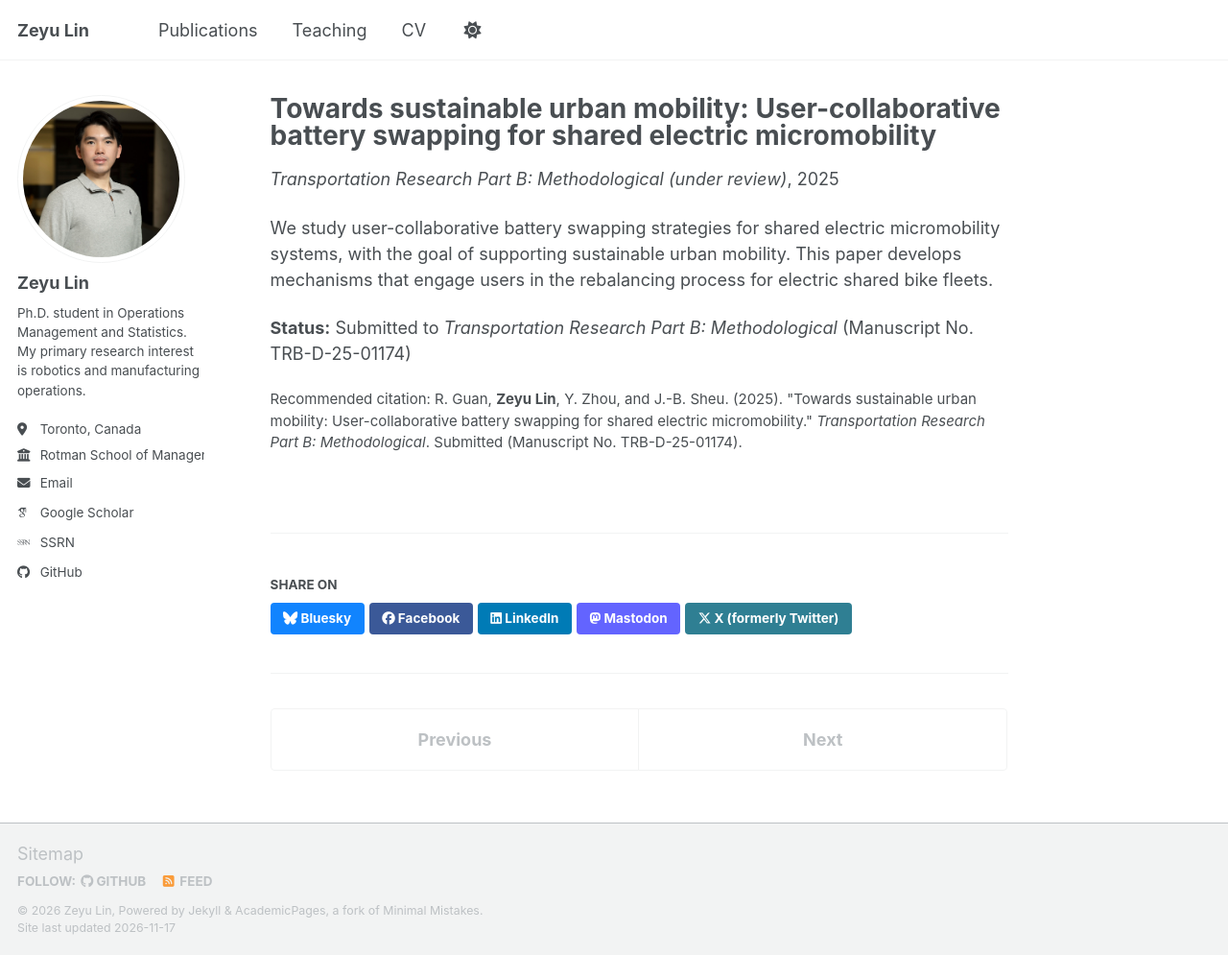
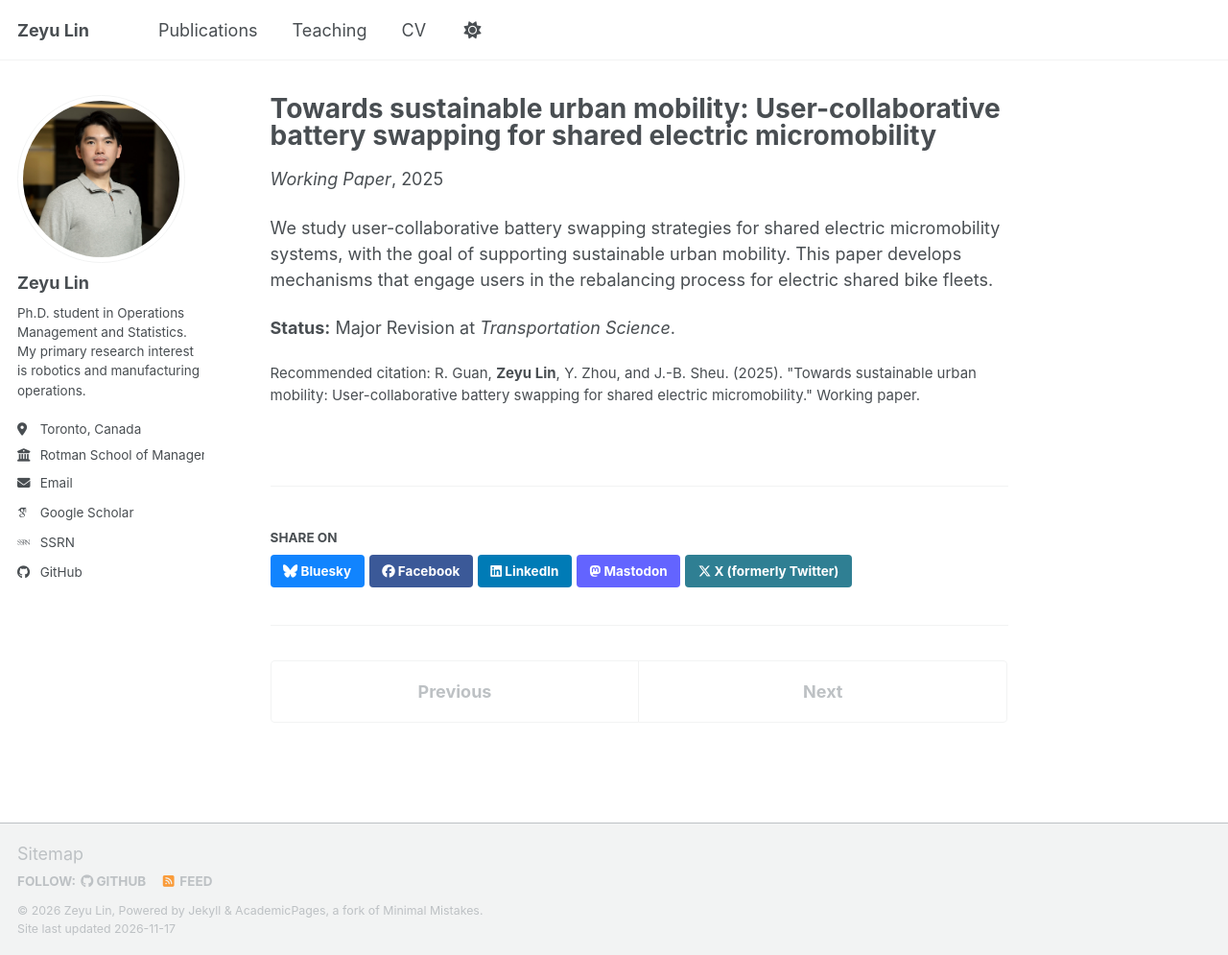
Before and after one commit to LIMYOYO/LIMYOYO.github.io, a Jekyll site: the page built from _publications/2025-07-01-trb-user-collaborative-swapping.md, in a window 1280 px wide and 995 px high. Shown: the whole window at 96% size. Built offline with Jekyll 4.4.1, drawn with Linux system fonts in a browser that asks for light colours; some web fonts are replaced; a script bundle is joined from its source files by our own code; library files that are not in the unit come from our copies.

Commit message:
Update battery swapping paper revision status

```diff
--- a/_publications/2025-07-01-trb-user-collaborative-swapping.md
+++ b/_publications/2025-07-01-trb-user-collaborative-swapping.md
@@ -3,12 +3,12 @@ title: "Towards sustainable urban mobility: User-collaborative battery swapping
 collection: publications
 category: workingpapers
 permalink: /publication/2025-trb-user-collaborative-swapping
-excerpt: 'We study user-collaborative battery swapping strategies for shared electric micromobility systems. Manuscript submitted to Transportation Research Part B: Methodological (Manuscript No. TRB-D-25-01174).'
+excerpt: '**Major Revision at *Transportation Science*.** We study user-collaborative battery swapping strategies for shared electric micromobility systems.'
 date: 2025-07-01
-venue: 'Transportation Research Part B: Methodological (under review)'
-citation: 'R. Guan, <b>Zeyu Lin</b>, Y. Zhou, and J.-B. Sheu. (2025). &quot;Towards sustainable urban mobility: User-collaborative battery swapping for shared electric micromobility.&quot; <i>Transportation Research Part B: Methodological</i>. Submitted (Manuscript No. TRB-D-25-01174).'
+venue: 'Working Paper'
+citation: 'R. Guan, <b>Zeyu Lin</b>, Y. Zhou, and J.-B. Sheu. (2025). &quot;Towards sustainable urban mobility: User-collaborative battery swapping for shared electric micromobility.&quot; Working paper.'
 ---
 
 We study user-collaborative battery swapping strategies for shared electric micromobility systems, with the goal of supporting sustainable urban mobility. This paper develops mechanisms that engage users in the rebalancing process for electric shared bike fleets.
 
-**Status:** Submitted to *Transportation Research Part B: Methodological* (Manuscript No. TRB-D-25-01174)
+**Status:** Major Revision at *Transportation Science*.
```
Also changed, not shown: _pages/about.md (+1 -1 lines).
